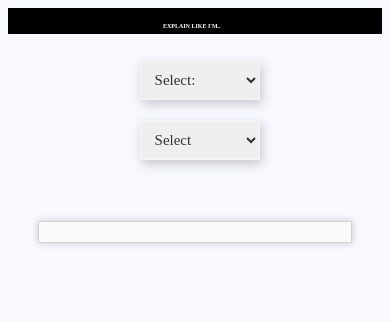
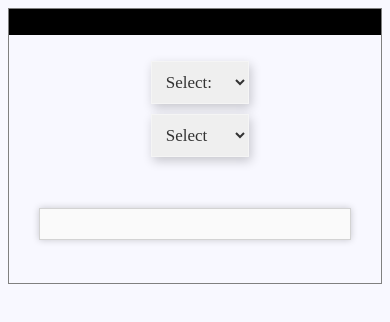
Before and after one commit to mydds/explainer, a plain HTML site: page index2.html in a window 390 px wide. Drawn offline with Linux system fonts and the light colour scheme; no server answers.

Commit message:
Update style2.css
more mobile tweaks

```diff
--- a/style2.css
+++ b/style2.css
@@ -245,8 +245,8 @@ select:active {
 @media screen and (max-width: 600px) {
   /* Adjust the size and positioning of the dropdown menus for mobile devices */
   #LikeImMenu, #ExplainMenu {
-    width: 65%;
-    margin-bottom: 20px;
+    width: 50%;
+    margin-bottom: 10px;
   }
 
   /* Adjust the size and positioning of the dynamic response container for mobile devices */
@@ -259,19 +259,20 @@ select:active {
     padding-top: 5px;
     padding-bottom: 5px;
     padding-left:10px;
+    color: #000;
   }
   select {
-    font-family: inherit;
-    font-size: 15px;
-    padding:5px;
+    font-family: "Montserrat";
+    font-size: 17px;
+    padding-left:10px;
   }
   #DynamicResponse {
     font-family: "Montserrat";
     font-size: 13px;
-    padding-left:20px;
-    padding-right:20px;
-    padding-top:10px;
-    padding-bottom:10px;
+    padding-left:30px;
+    padding-right:30px;
+    padding-top:15px;
+    padding-bottom:15px;
     margin-top:5px;
     width:95%;
   }
@@ -285,5 +286,8 @@ select:active {
   background-color: transparent;
     padding-top:20px;
 }
+  body {
+    border: 1px solid gray;
+  }
 
 }
```
